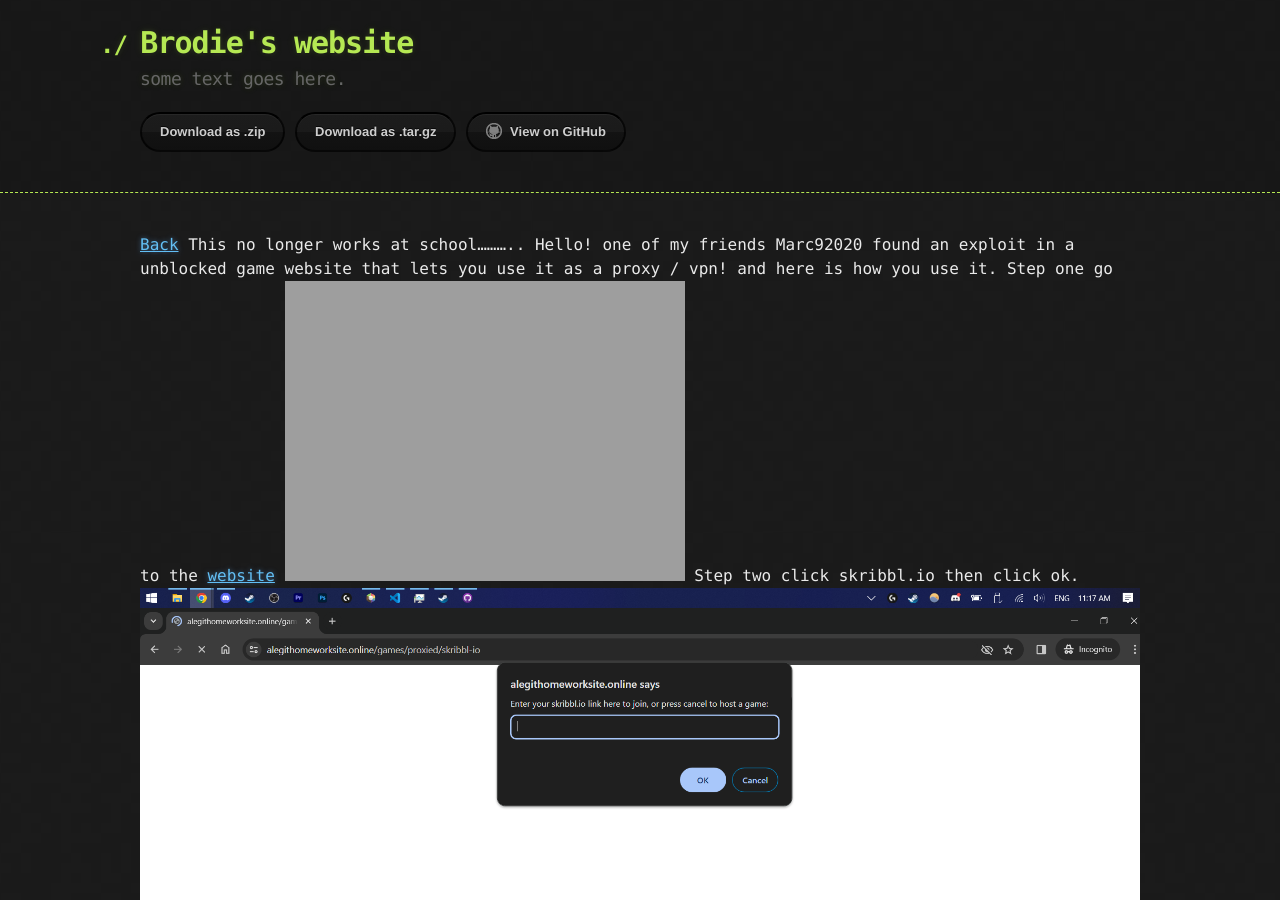
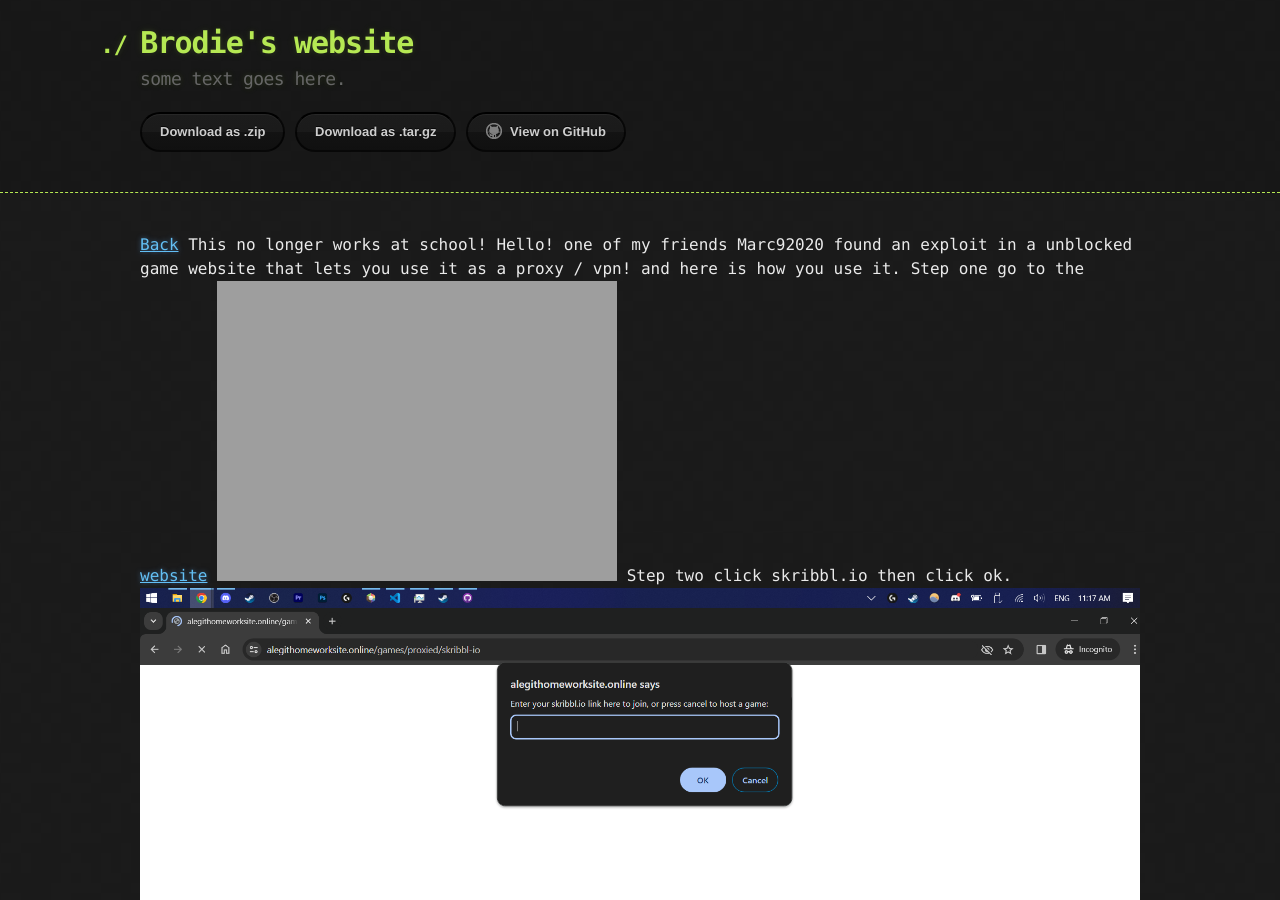
Before and after one commit to TheRealBrodie/TheRealBrodie.github.io, a Jekyll site: the page built from proxy.md, in a window 1280 px wide and 900 px high. Built offline with Jekyll 4.4.1, drawn with Linux system fonts in a browser that asks for light colours.

```diff
--- a/proxy.md
+++ b/proxy.md
@@ -2,7 +2,7 @@
 layout: default
 ---
 [Back](index.html)
-This no longer works at school........... Hello! one of my friends Marc92020 found an exploit in a unblocked game website that lets you use it as a proxy / vpn! and here is how you use it.
+This no longer works at school! Hello! one of my friends Marc92020 found an exploit in a unblocked game website that lets you use it as a proxy / vpn! and here is how you use it.
 Step one go to the [website](https://alegithomeworksite.online/games)
 ![hi](https://therealbrodie.github.io/assets/Guide-images/Guied01.png)
 Step two click skribbl.io then click ok.
```
